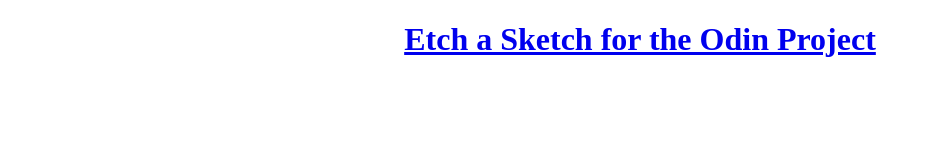
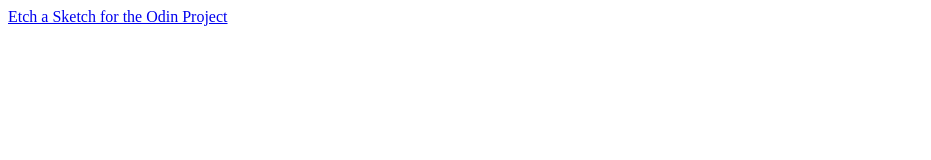
Before and after one commit to chrisray1997/Etch-a-Sketch, a plain HTML site: page Index.html in a window 1280 px wide. Shown: the whole page, without its empty margins (0-931 px from the left). Drawn offline with Linux system fonts and the light colour scheme.

Commit message:
Update Index.html

```diff
--- a/Index.html
+++ b/Index.html
@@ -9,7 +9,7 @@
         <link rel="stylesheet" href="style.css">
     </head>
 
-<h1> <a href="https://github.com/chrisray1997">Etch a Sketch for the Odin Project</a></h1>
+<span> <a href="https://github.com/chrisray1997">Etch a Sketch for the Odin Project</span></h1>
 
 <body>
     <script type="text/javascript" src="script.js"></script>
```
